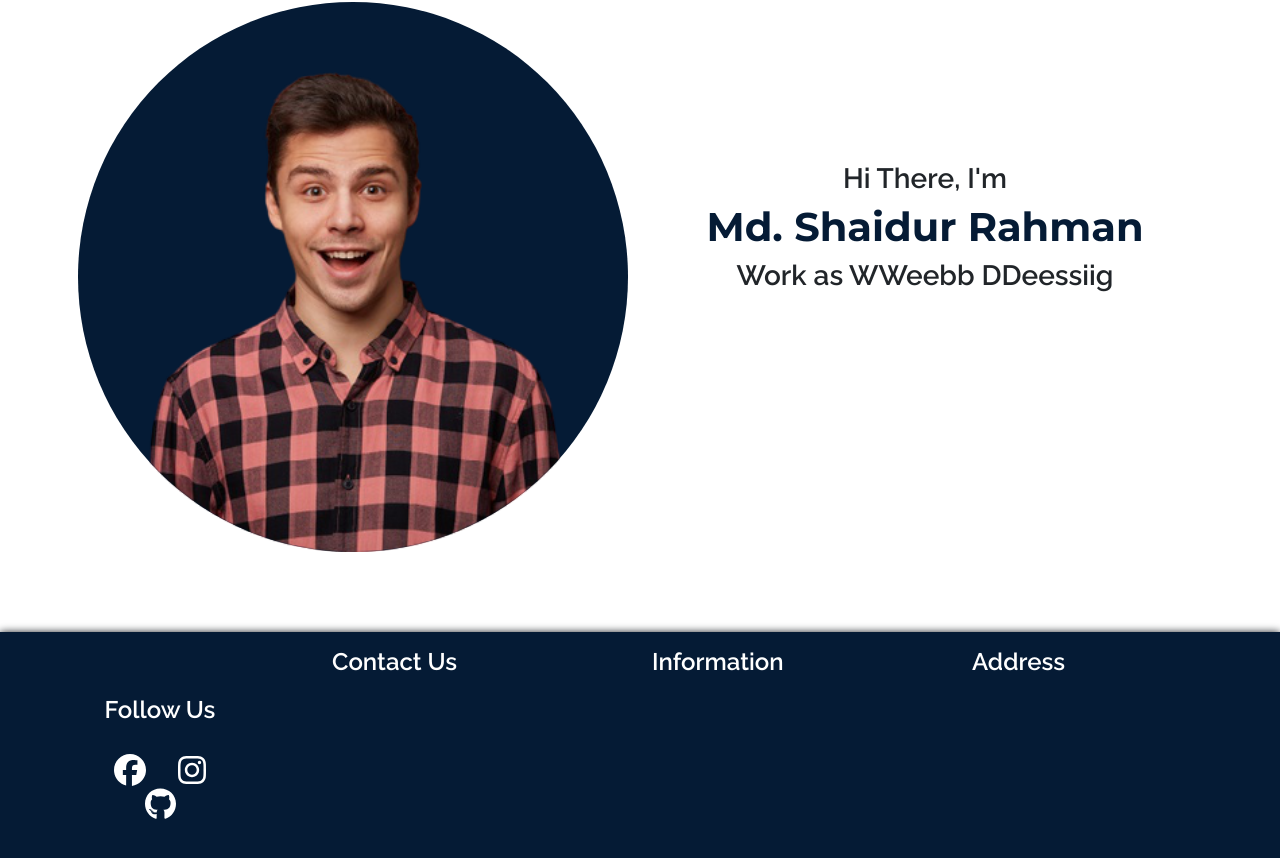
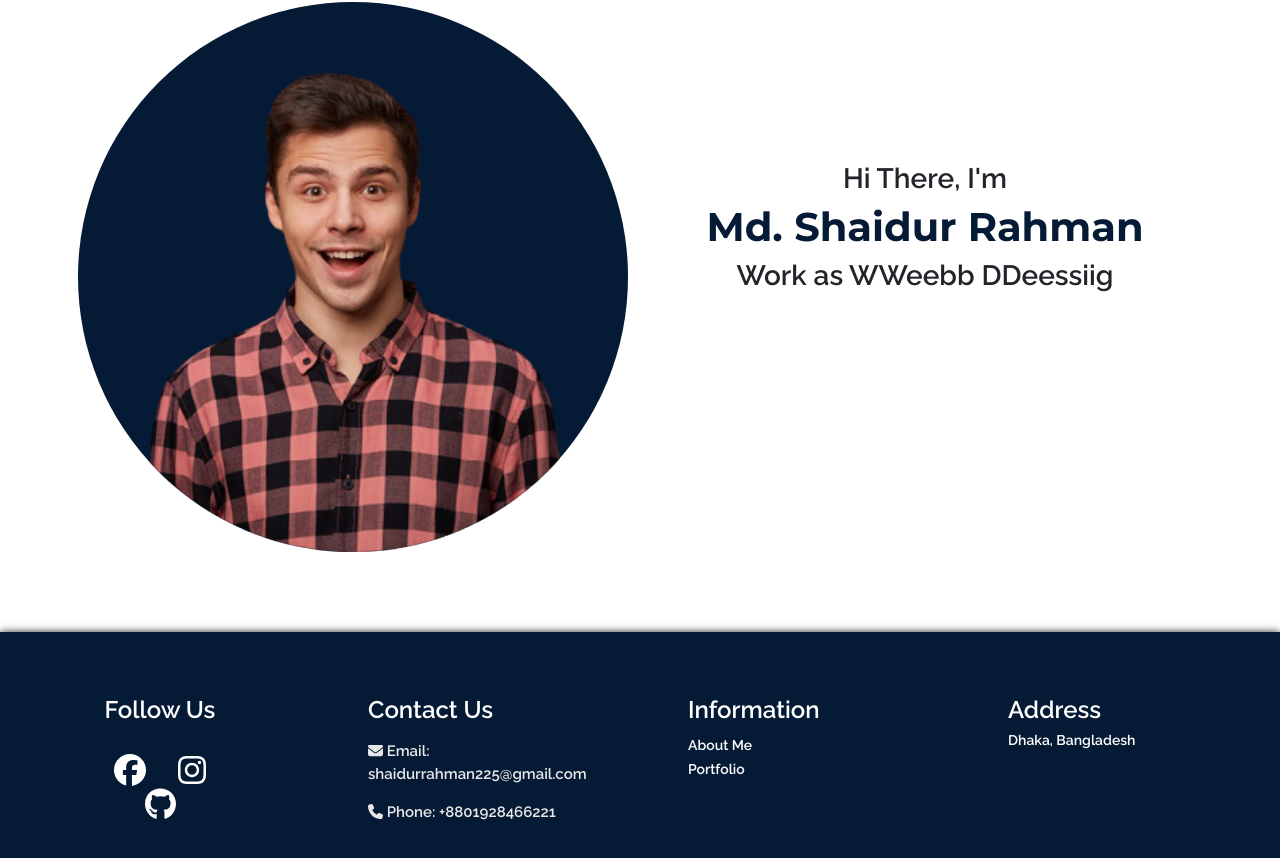
Before and after one commit to Shaid1998/Complete-Website-with-REACT-And-Laravel, a React (Create React App) app: page / in a window 1280 px wide. Shown: the part 4054-4912 px from the top of the page. Built offline with nearby package versions, Linux system fonts and the light colour scheme; grey boxes are pictures that could not be loaded; a web font is replaced by a local one.

Commit message:
Working On Footer Component

```diff
--- a/src/asset/css/custom.css
+++ b/src/asset/css/custom.css
@@ -316,3 +316,22 @@ a.instagram{
 a.github{
     color: #ffffff;
 }
+p.mail{
+    color: #e9e8e8;
+    margin-top: 1rem;
+    font-family: 'Raleway', sans-serif;
+    font-size: 15px;
+    font-weight: 600;
+}
+.footerLink{
+    text-decoration: none;
+    font-family: 'Raleway', sans-serif;
+    font-size: 14px;
+    font-weight: 600;
+    color: #ffffff;
+}
+.footerLink:hover{
+    text-decoration: none;
+
+    color: #ffd900;
+}
--- a/src/components/Footer/Footer.jsx
+++ b/src/components/Footer/Footer.jsx
@@ -1,4 +1,5 @@
 import { faFacebook, faGithub, faInstagram } from '@fortawesome/free-brands-svg-icons'
+import { faEnvelope, faPhone } from '@fortawesome/free-solid-svg-icons'
 import { FontAwesomeIcon } from '@fortawesome/react-fontawesome'
 import React, { Component, Fragment } from 'react'
 import { Col, Container, Row } from 'react-bootstrap'
@@ -18,16 +19,21 @@ class Footer extends Component {
                         </div>
                     </Col>
 
-                    <Col lg={3} md={6} sm={12}>
+                    <Col lg={3} md={6} sm={12} className='p-5 text-justify'>
                         <h1 className='footerName'>Contact Us</h1>
+                        <p className='mail' ><FontAwesomeIcon icon={faEnvelope} /> Email: shaidurrahman225@gmail.com </p>
+                        <p className='mail' ><FontAwesomeIcon icon={faPhone} /> Phone: +8801928466221 </p>
                     </Col>
 
-                    <Col lg={3} md={6} sm={12}>
+                    <Col lg={3} md={6} sm={12} className='p-5 text-justify'>
                         <h1 className='footerName'>Information</h1>
+                        <a className='footerLink' href='#'>About Me</a> <br></br>
+                        <a className='footerLink' href='#'>Portfolio</a>
                     </Col>
 
-                    <Col lg={3} md={6} sm={12}>
+                    <Col lg={3} md={6} sm={12} className='p-5 text-justify'>
                         <h1 className='footerName'>Address</h1>
+                        <h4 className='footerLink'>Dhaka, Bangladesh</h4>
                     </Col>
                 </Row>
             </Container>
--- a/src/components/Summary/Summary.jsx
+++ b/src/components/Summary/Summary.jsx
@@ -16,7 +16,7 @@ class Summary extends Component {
                             <Row>
                                 <Col lg={8} md={6} sm={12}>
                                     <Row className="countSection">
-                                        <Col  lg={4} md={6} sm={12}>
+                                        <Col  lg={4} md={6} sm={12} className=' text-center'>
                                             <Card className="workCard" >
                                                 <Card.Body>
                                                     <FontAwesomeIcon className='iconProject' icon={faGlobe}/>
@@ -36,7 +36,7 @@ class Summary extends Component {
                                             </Card>
                                         </Col>
 
-                                        <Col  lg={4} md={6} sm={12}>
+                                        <Col  lg={4} md={6} sm={12} className=' text-center'>
                                             <Card className="workCard" >
                                                 <Card.Body>
                                                     <FontAwesomeIcon className='iconProject' icon={faLaptop}/>
@@ -56,7 +56,7 @@ class Summary extends Component {
                                             </Card>
                                         </Col>
 
-                                        <Col  lg={4} md={6} sm={12}>
+                                        <Col  lg={4} md={6} sm={12} className=' text-center'>
                                             <Card className="workCard" >
                                                 <Card.Body>
                                                     <FontAwesomeIcon className='iconProject' icon={faStar}/>
@@ -77,7 +77,7 @@ class Summary extends Component {
                                         </Col>
                                     </Row>
                                 </Col>
-                                <Col lg={4} md={6} sm={12}>
+                                <Col lg={4} md={6} sm={12} className=' text-center'>
                                     <Card className="workCard" >
                                         <Card.Body>
                                             <Card.Title className="cardTitle">What I Have Achieved</Card.Title>
```
